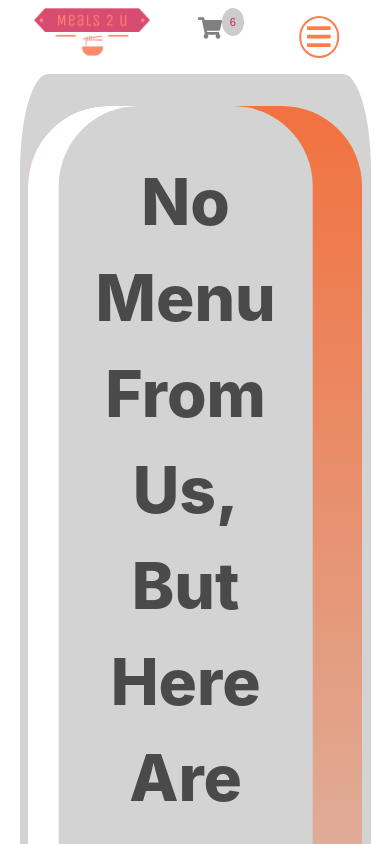
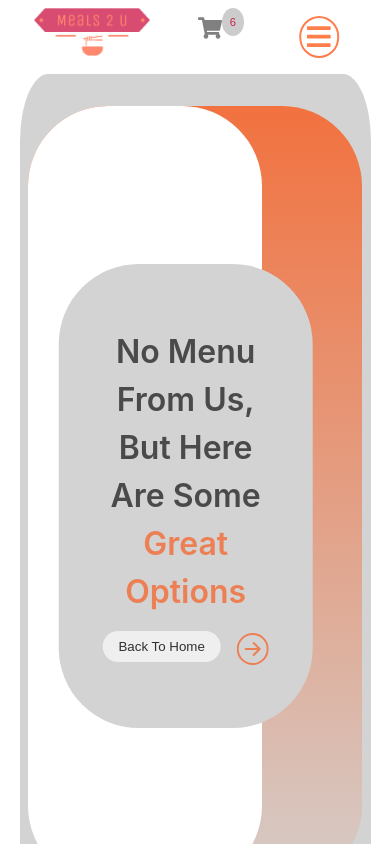
Before and after one commit to Jscorz/React-Food-Delivery-App, a React (Create React App) app: page /menu in a window 390 px wide. Shown: the top 844 px of the page. Built offline with nearby package versions, Linux system fonts and the light colour scheme.

Commit message:
updated responsiveness for typography and buttons on menu page

```diff
--- a/src/components/Menu.js
+++ b/src/components/Menu.js
@@ -84,7 +84,7 @@ const Wrapper = styled.section`
 
   .card {
     font-size: 4rem;
-    font-weight: 800;
+    font-weight: 600;
 
     color: rgba(0, 0, 0, 0.65);
     padding: 3rem;
@@ -94,6 +94,14 @@ const Wrapper = styled.section`
     flex-direction: column;
     justify-content: center;
     text-align: center;
+
+    @media only screen and (max-width: 1000px) {
+      font-size: 2.5rem;
+    }
+
+    @media only screen and (max-width: 600px) {
+      font-size: 2rem;
+    }
   }
 
   .button {
@@ -107,6 +115,10 @@ const Wrapper = styled.section`
     cursor: pointer;
     transition: all 0.2s;
     transform: translateY(35%);
+
+    @media only screen and (max-width: 600px) {
+      font-size: 2rem;
+    }
 
     &:hover {
       transform: translateY(37%);
@@ -138,6 +150,12 @@ const Wrapper = styled.section`
     border: none;
     padding: 1rem 2rem;
     border-radius: 1rem;
+    white-space: nowrap;
+
+    @media only screen and (max-width: 550px) {
+      padding: 0.5rem 1rem;
+      font-weight: 400;
+    }
 
     &:hover {
       transform: translateY(-3%);
```
